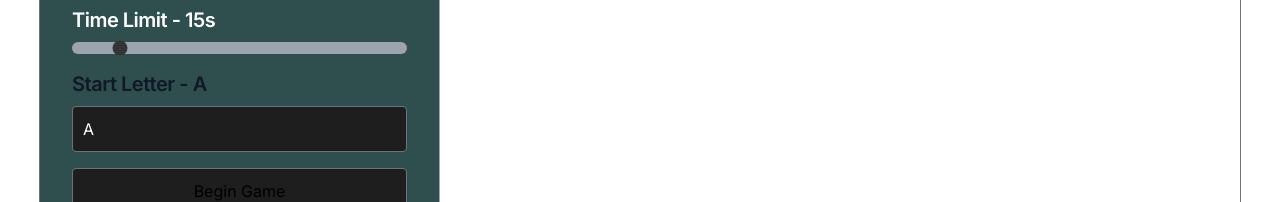
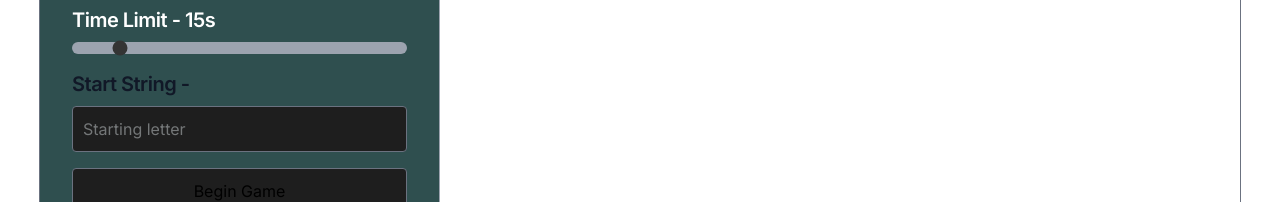
Before and after one commit to PatrickLisiecki/word-maniac, a Next.js app in the folder client/: page / in a window 1280 px wide. Shown: the part 371-573 px from the top of the page. Built offline with nearby package versions, Linux system fonts and the light colour scheme.

Commit message:
removed start letter setting, it is now a starting string of varying length

```diff
--- a/client/src/components/SettingsForm.tsx
+++ b/client/src/components/SettingsForm.tsx
@@ -76,19 +76,17 @@ export default function SettingsForm({
       {/* Start Letter Input */}
       <div className="w-full min-h-[40px] flex flex-col p-2">
         <label
-          htmlFor="startLetter"
+          htmlFor="start"
           className="block mb-2 text-xl font-semibold tracking-tight text-gray-900 dark:text-white"
         >
-          Start Letter - {settings.startLetter}
+          Start String - {settings.start}
         </label>
         <input
           type="text"
-          value={settings.startLetter}
+          value={settings.start}
           placeholder="Starting letter"
-          id="startLetter"
-          onChange={(e) =>
-            setSettings({ ...settings, startLetter: e.target.value })
-          }
+          id="start"
+          onChange={(e) => setSettings({ ...settings, start: e.target.value })}
           className="block w-full cursor-text rounded border border-gray-500 bg-[#1E1E1E] p-2.5 text-white placeholder:text-[#747778] focus:outline-none"
         ></input>
       </div>
--- a/client/src/types/Settings.ts
+++ b/client/src/types/Settings.ts
@@ -2,7 +2,7 @@
 type Settings = {
   wordLength: string;
   timeLimit: string;
-  startLetter: string;
+  start: string;
 }
 
 export default Settings;
```
